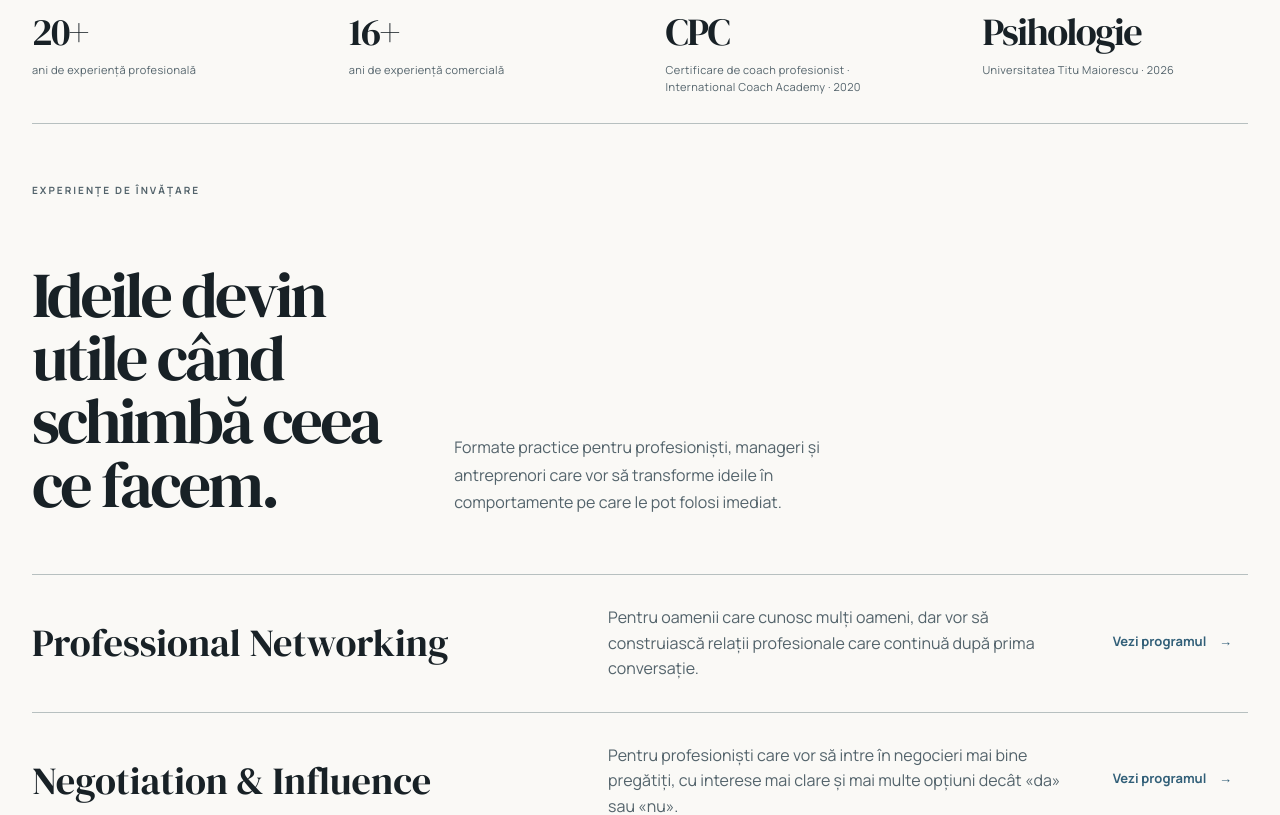
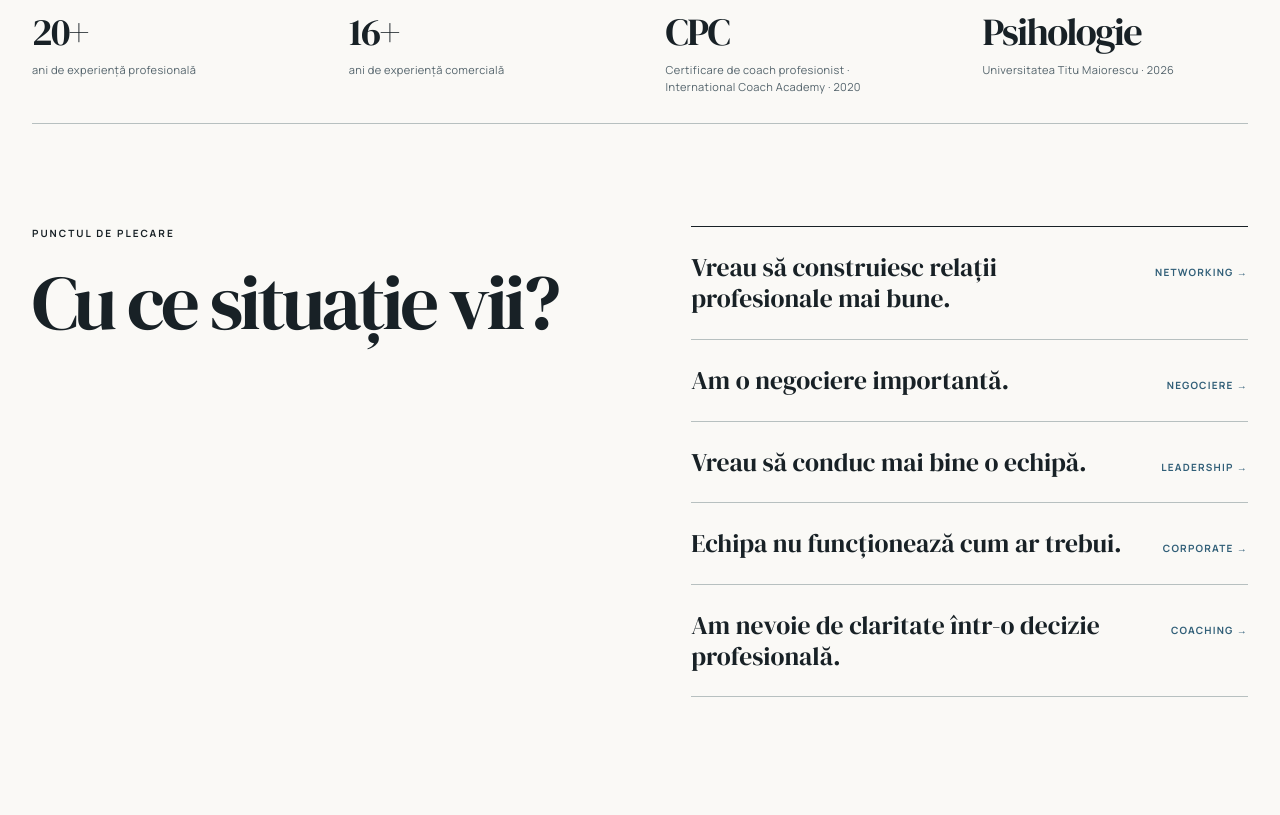
Before and after one commit to ivanovroxana1988-arch/bogdanvizitiu, a Next.js app: page / in a window 1280 px wide. Shown: the part 1480-2295 px from the top of the page. Built offline with nearby package versions, Linux system fonts and the light colour scheme.

Commit message:
Add situation-led navigation to homepage

```diff
--- a/app/_views/home/page.tsx
+++ b/app/_views/home/page.tsx
@@ -1,4 +1,5 @@
 import type {Metadata} from 'next'
+import Link from 'next/link'
 import {ArrowLink,Eyebrow} from '@/components/ui'
 import {ConceptImage,EditorialImage} from '@/components/portrait'
 import {getPrograms,getPublishedInsights} from '@/lib/data'
@@ -28,7 +29,20 @@ export default function Home({searchParams}:{searchParams?:{lang?:string}}){
     {value:'16+',label:locale==='ro'?'ani de experiență comercială':'years of commercial experience'},
     {value:'CPC',label:locale==='ro'?'Certificare de coach profesionist · International Coach Academy · 2020':'Professional coach certification · International Coach Academy · 2020'},
     {value:locale==='ro'?'Psihologie':'Psychology',label:locale==='ro'?'Universitatea Titu Maiorescu · 2026':'Titu Maiorescu University · 2026'},
-  ];
+  ]
+  const situations=locale==='ro'?[
+    {text:'Vreau să construiesc relații profesionale mai bune.',label:'Networking',href:'/cursuri/networking'},
+    {text:'Am o negociere importantă.',label:'Negociere',href:'/cursuri/arta-negocierii'},
+    {text:'Vreau să conduc mai bine o echipă.',label:'Leadership',href:'/corporate'},
+    {text:'Echipa nu funcționează cum ar trebui.',label:'Corporate',href:'/corporate'},
+    {text:'Am nevoie de claritate într-o decizie profesională.',label:'Coaching',href:'/coaching'},
+  ]:[
+    {text:'I want to build stronger professional relationships.',label:'Networking',href:'/en/cursuri/networking'},
+    {text:'I have an important negotiation ahead.',label:'Negotiation',href:'/en/cursuri/arta-negocierii'},
+    {text:'I want to lead a team better.',label:'Leadership',href:'/en/corporate'},
+    {text:'My team is not working as it should.',label:'Corporate',href:'/en/corporate'},
+    {text:'I need clarity on a professional decision.',label:'Coaching',href:'/en/coaching'},
+  ]
 
   return <>
     <section className="hero" aria-labelledby="hero-title"><div className="shell hero-grid">
@@ -39,6 +53,8 @@ export default function Home({searchParams}:{searchParams?:{lang?:string}}){
     <section id="recognition" className="recognition"><div className="shell recognition-grid"><div><h2>{copy.recognitionTitle}</h2></div><ol className="recognition-list">{copy.recognitionItems.map((item,i)=><li key={item}><span>0{i+1}</span><p>{item}</p></li>)}</ol></div></section>
 
     <section aria-label={locale==='ro'?'Repere profesionale verificate':'Verified professional credentials'} style={{paddingBlock:0}}><div className="shell" style={{borderTop:'1px solid var(--line)',borderBottom:'1px solid var(--line)',display:'grid',gridTemplateColumns:'repeat(auto-fit,minmax(190px,1fr))',columnGap:'clamp(24px,4vw,64px)'}}>{proof.map((item)=><div key={item.value} style={{padding:'30px 0 28px'}}><strong style={{display:'block',fontFamily:'var(--font-serif)',fontSize:'clamp(2rem,3vw,3.1rem)',fontWeight:400,letterSpacing:'-.04em',lineHeight:1,marginBottom:'10px'}}>{item.value}</strong><span style={{display:'block',maxWidth:'230px',fontSize:'11px',lineHeight:1.55,color:'var(--muted)',letterSpacing:'.035em'}}>{item.label}</span></div>)}</div></section>
+
+    <section aria-labelledby="situation-title" style={{paddingBlock:'clamp(5.5rem,8vw,8rem)'}}><div className="shell" style={{display:'grid',gridTemplateColumns:'repeat(auto-fit,minmax(min(100%,320px),1fr))',gap:'clamp(56px,8vw,120px)',alignItems:'start'}}><div><Eyebrow>{locale==='ro'?'Punctul de plecare':'Starting point'}</Eyebrow><h2 id="situation-title" style={{fontFamily:'var(--font-serif)',fontSize:'clamp(3.4rem,6vw,6rem)',fontWeight:400,letterSpacing:'-.045em',lineHeight:.98,margin:0,maxWidth:'560px'}}>{locale==='ro'?'Cu ce situație vii?':'What situation are you bringing?'}</h2></div><div style={{borderTop:'1px solid var(--ink)'}}>{situations.map((item,i)=><Link key={item.text} href={item.href} style={{display:'flex',justifyContent:'space-between',alignItems:'baseline',gap:'24px',padding:'25px 0',borderBottom:'1px solid var(--line)'}}><span style={{fontFamily:'var(--font-serif)',fontSize:'clamp(1.35rem,2vw,1.9rem)',lineHeight:1.2}}>{item.text}</span><span style={{flex:'0 0 auto',fontSize:'10px',fontWeight:700,letterSpacing:'.12em',textTransform:'uppercase',color:'var(--link)'}}>{item.label} →</span></Link>)}</div></div></section>
 
     <section className="programs shell"><div className="program-intro"><Eyebrow>{copy.programsEyebrow}</Eyebrow><h2>{copy.programsStatement}</h2><p>{copy.programsIntro}</p></div>{programs.map((program,i)=><article className="program-row" key={program.slug}><span>0{i+1}</span><h3>{program.title}</h3><p>{program.description}</p><ArrowLink href={`/cursuri/${program.slug}`}>{copy.viewProgram}</ArrowLink></article>)}</section>
 
```
